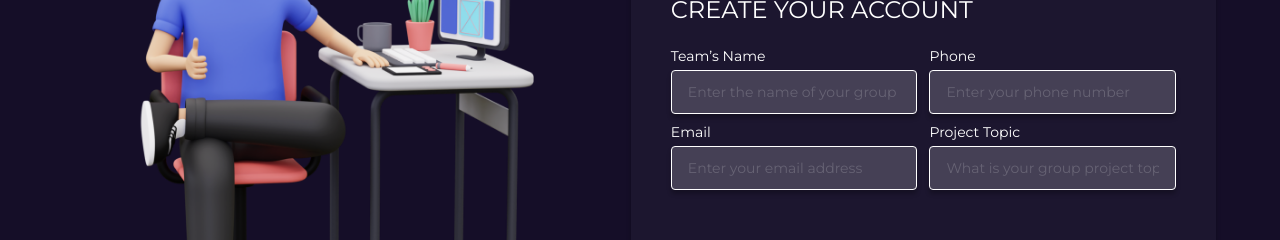
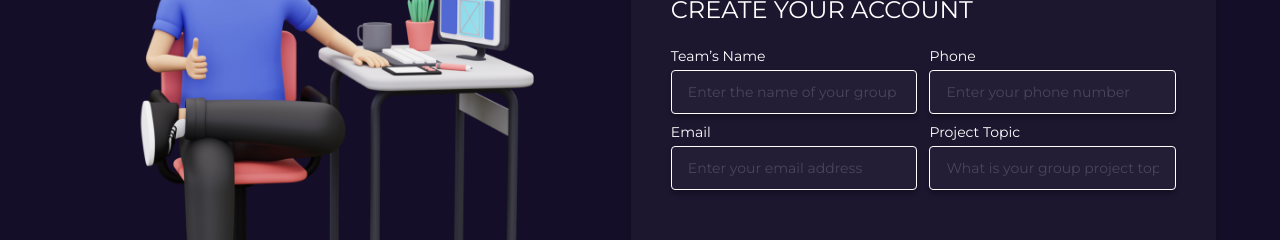
Before and after one commit to gift56/getlinked-ui-challengn, a Next.js app: page /register in a window 1280 px wide. Shown: the part 329-569 px from the top of the page. Built offline with nearby package versions, Linux system fonts and the light colour scheme; a web font is replaced by a local one.

Commit message:
working on signup page

```diff
--- a/pages/register/index.tsx
+++ b/pages/register/index.tsx
@@ -65,7 +65,7 @@ const Registerpage = () => {
           </div>
         </div>
       </header>
-      <section className="w-full tab:h-screen tab:overflow-hidden">
+      <section className="w-full pb-8 tab:pb-0 tab:h-screen tab:overflow-hidden">
         <div className="container h-full">
           <div className="w-full flex flex-col items-center justify-between tab:flex-row tab:justify-start gap-6">
             <div className="w-full">
@@ -104,7 +104,7 @@ const Registerpage = () => {
                     id="team_name"
                     placeholder="Enter the name of your group"
                     errorClass="hidden"
-                    className="bg-borderColor border border-white h-[44px] w-full rounded px-4 outline-none text-sm shadow-registerShad text-white placeholder:text-borderColor"
+                    className="bg-[#ffffff08] border border-white h-[44px] w-full rounded px-4 outline-none text-sm shadow-registerShad text-white placeholder:text-borderColor focus:border-primary transition-all duration-300"
                   />
                   <CustomizeInput
                     showLabel={false}
@@ -120,7 +120,7 @@ const Registerpage = () => {
                     id="phone_number"
                     placeholder="Enter your phone number"
                     errorClass="hidden"
-                    className="bg-borderColor border border-white h-[44px] w-full rounded px-4 outline-none text-sm shadow-registerShad text-white placeholder:text-borderColor"
+                    className="bg-[#ffffff08] border border-white h-[44px] w-full rounded px-4 outline-none text-sm shadow-registerShad text-white placeholder:text-borderColor focus:border-primary transition-all duration-300"
                   />
                 </div>
                 <div className="w-full flex flex-col tab:flex-row items-start justify-between gap-3">
@@ -138,7 +138,7 @@ const Registerpage = () => {
                     id="email"
                     placeholder="Enter your email address"
                     errorClass="hidden"
-                    className="bg-borderColor border border-white h-[44px] w-full rounded px-4 outline-none text-sm shadow-registerShad text-white placeholder:text-borderColor"
+                    className="bg-[#ffffff08] border border-white h-[44px] w-full rounded px-4 outline-none text-sm shadow-registerShad text-white placeholder:text-borderColor focus:border-primary transition-all duration-300"
                   />
                   <CustomizeInput
                     showLabel={false}
@@ -154,7 +154,7 @@ const Registerpage = () => {
                     id="project_topic"
                     placeholder="What is your group project topic"
                     errorClass="hidden"
-                    className="bg-borderColor border border-white h-[44px] w-full rounded px-4 outline-none text-sm shadow-registerShad text-white placeholder:text-borderColor"
+                    className="bg-[#ffffff08] border border-white h-[44px] w-full rounded px-4 outline-none text-sm shadow-registerShad text-white placeholder:text-borderColor focus:border-primary transition-all duration-300"
                   />
                 </div>
               </form>
```
